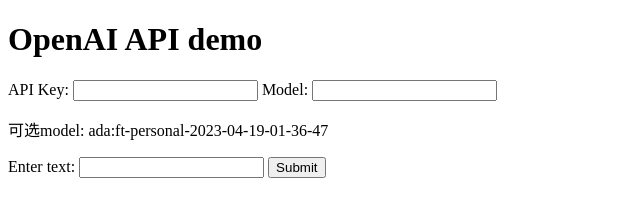
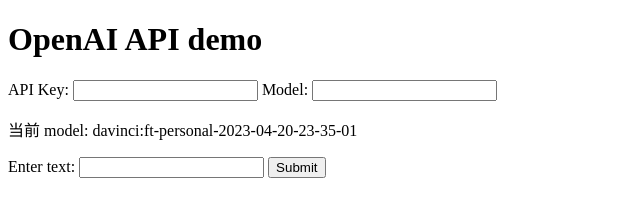
Before and after one commit to He1pa/kcl-gpt, a plain HTML site: page index.html in a window 1280 px wide. Shown: the full height of the page, 0-640 px from the left. Drawn offline with Linux system fonts and the light colour scheme.

Commit message:
update index

```diff
--- a/index.html
+++ b/index.html
@@ -10,7 +10,7 @@
 
     <label for="model">Model:</label>
 	  <input type="text" id="model" />
-    <p>可选model:  ada:ft-personal-2023-04-19-01-36-47 </p>
+    <p>当前 model:  davinci:ft-personal-2023-04-20-23-35-01 </p>
 
     <label for="input">Enter text:</label>
     <input type="text" id="input" />
@@ -35,6 +35,7 @@
               prompt: input,
               max_tokens: 200,
               model: model,
+              stop: "\nEND"
 
             }),
           }
```
Also changed, not shown: 1 other file.
